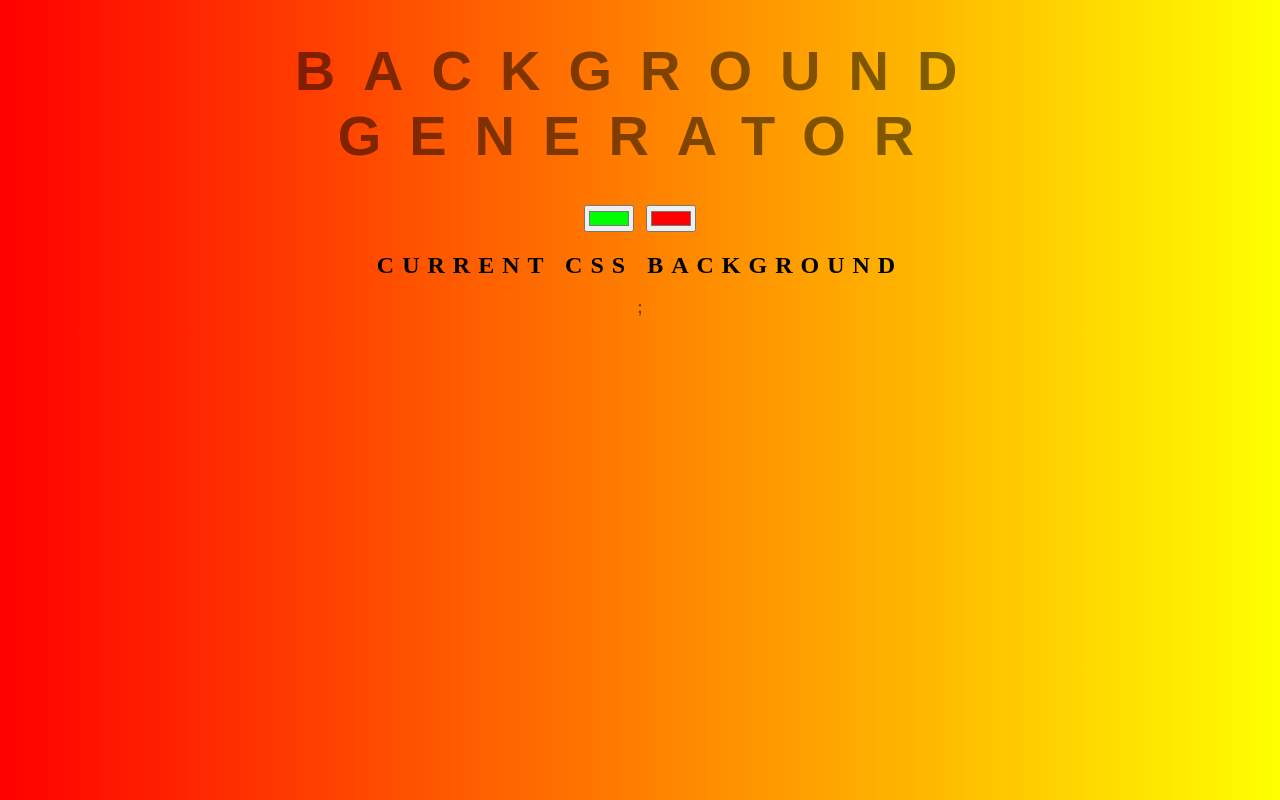
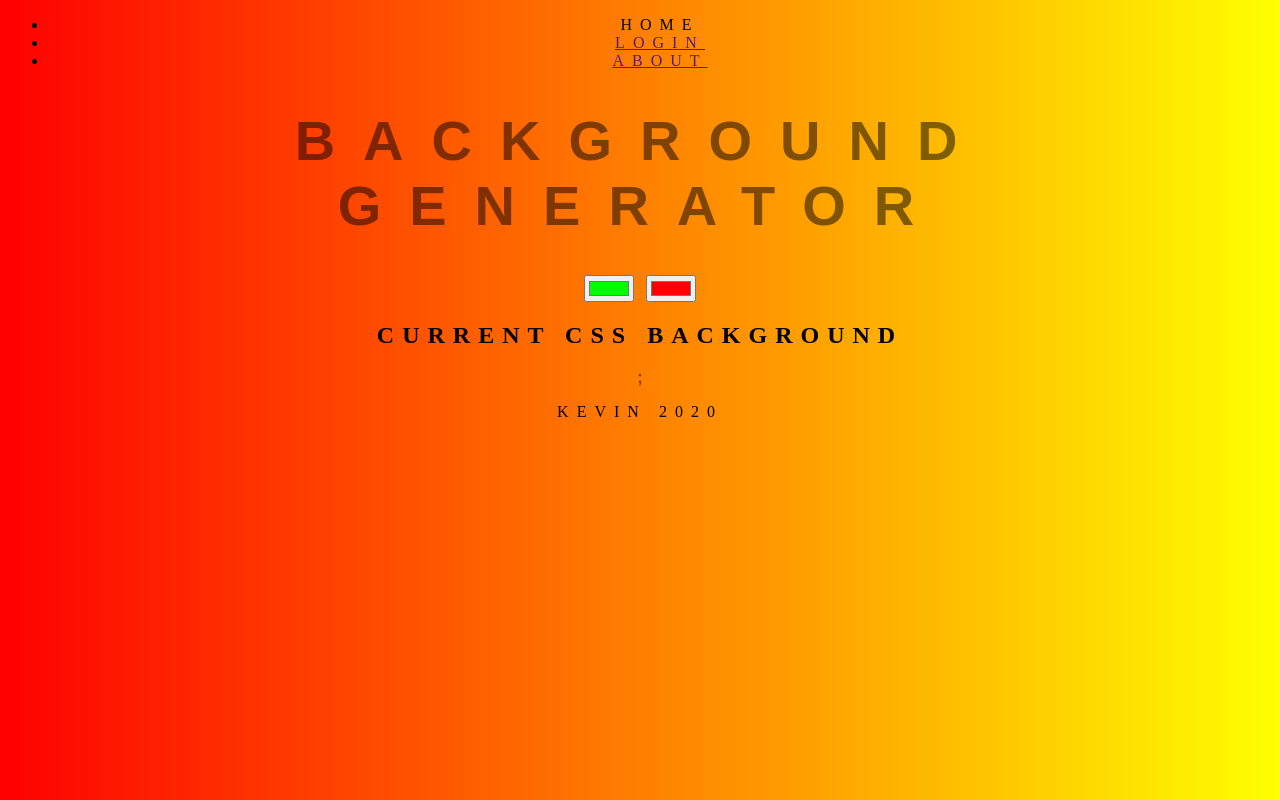
Before and after one commit to kevindev10/kevindev10.github.io, a plain HTML site: page BGHtml.html in a window 1280 px wide. Drawn offline with Linux system fonts and the light colour scheme.

Commit message:
its over

```diff
--- a/BGHtml.html
+++ b/BGHtml.html
@@ -6,11 +6,21 @@
 	<link rel="stylesheet" type="text/css" href="BGCss.css">
 </head>
 <body id= body>
+	<header>
+		<nav>
+			<ul class=kichwa>
+					<li class="headz">Home</li>
+					<li class="headz"><a href="">Login</a></li>
+					<li class="headz"><a href="">About</a></li>
+				</ul>
+		</nav>
+	</header>
 	<h1>BACKGROUND GENERATOR</h1>
 	<input id = "color1" type="color" name="color1" value="#00FF00">
 	<input id = "color2" type="color" name="color2" value="#FF0000">
 	<h2>Current CSS Background</h2>
 	<h3></h3>
+	<footer>kevin 2020</footer>
 <script type="text/javascript" src="BGJs.js"></script>
 </body>
 </html>
```
